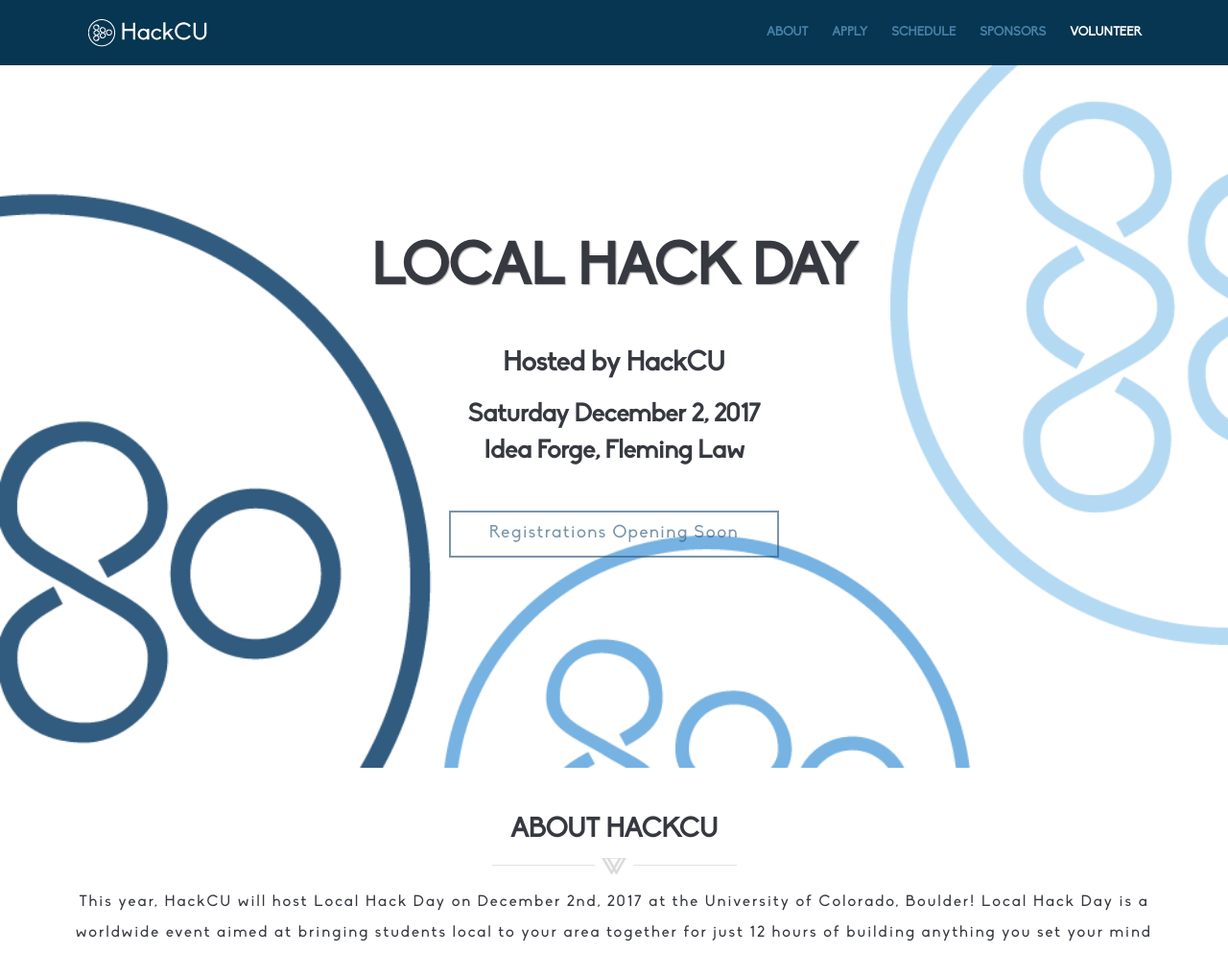
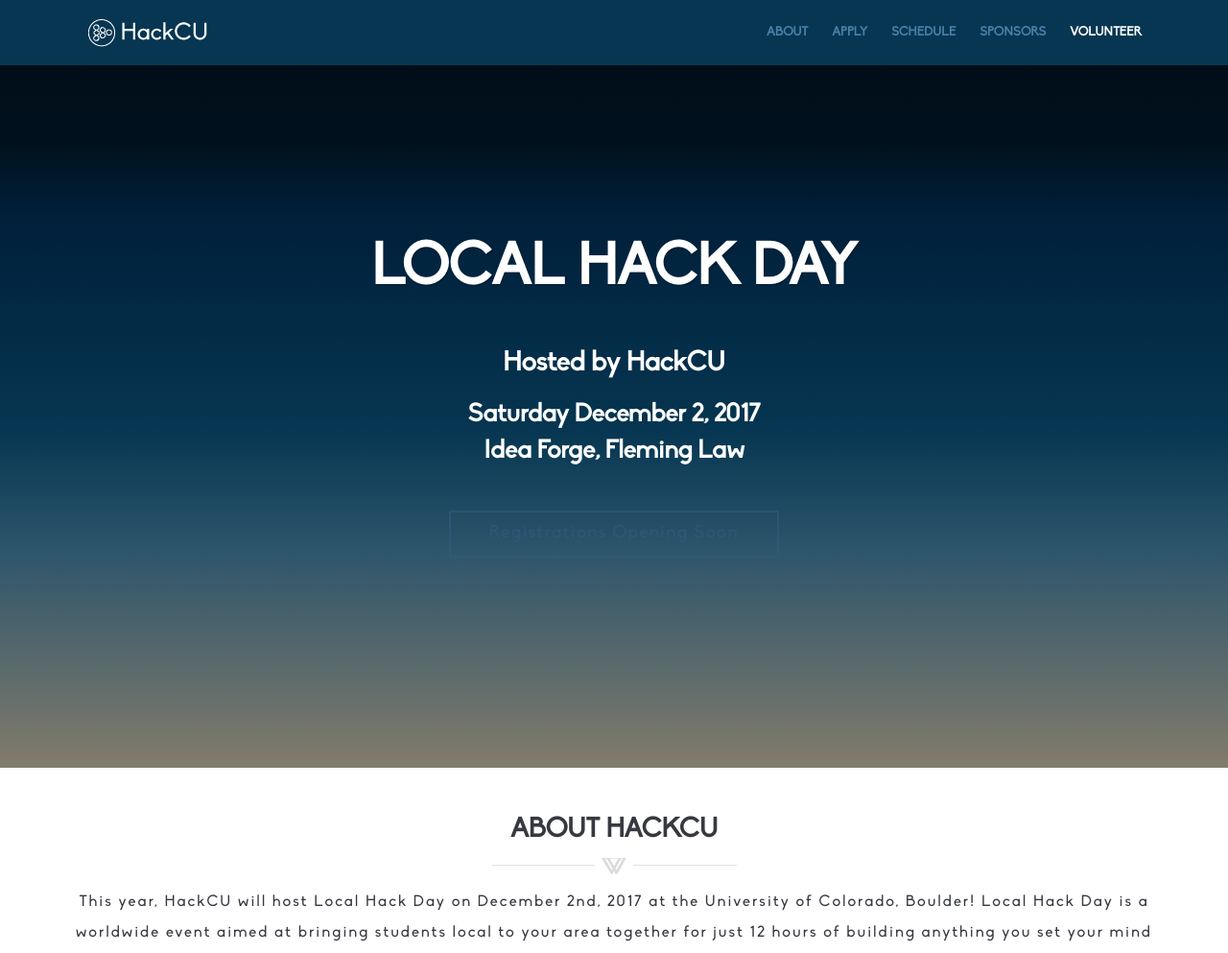
Before and after one commit to HackCU/LocalHackDay, a PHP site: page / in a window 1280 px wide. Shown: the top 993 px of the page at 96% size. Run offline with PHP 8.4, Linux system fonts and the light colour scheme.

Commit message:
Add gradient for landing section

```diff
--- a/css/skin/the_new_one.css
+++ b/css/skin/the_new_one.css
@@ -2,6 +2,22 @@
 .navbar-default.navbar-fixed-top.navbar-shrink,
 .navbar-collapse {
   background-color: #063651;
+}
+
+body:before {
+	position: fixed;
+	z-index: -1;
+	top: 0;
+	left: 0;
+	bottom: 0;
+	right: 0;
+	display: block;
+	background: #063651; /* For browsers that do not support gradients */
+	background: -webkit-linear-gradient(#020913 0%, #00121E 19%, #001F3A 28%, #063651 56%, #2B546B 71%, #827C6C 100%);
+	background: -o-linear-gradient(#020913 0%, #00121E 19%, #001F3A 28%, #063651 56%, #2B546B 71%, #827C6C 100%);
+	background: -moz-linear-gradient(#020913 0%, #00121E 19%, #001F3A 28%, #063651 56%, #2B546B 71%, #827C6C 100%);
+	background: linear-gradient(#020913 0%, #00121E 19%, #001F3A 28%, #063651 56%, #2B546B 71%, #827C6C 100%); /* Standard syntax */
+	content: "";
 }
 
 a, a:hover, a:focus {
@@ -65,5 +81,10 @@ a, a:hover, a:focus {
 }
 
 section#text-carousel-intro-section {
-  background-image: url('/img/winter.png') !important;
+    color: #ffffff;
+    background: #063651; /* For browsers that do not support gradients */
+	background: -webkit-linear-gradient(#020913 0%, #00121E 19%, #001F3A 28%, #063651 56%, #2B546B 71%, #827C6C 100%);
+	background: -o-linear-gradient(#020913 0%, #00121E 19%, #001F3A 28%, #063651 56%, #2B546B 71%, #827C6C 100%);
+	background: -moz-linear-gradient(#020913 0%, #00121E 19%, #001F3A 28%, #063651 56%, #2B546B 71%, #827C6C 100%);
+	background: linear-gradient(#020913 0%, #00121E 19%, #001F3A 28%, #063651 56%, #2B546B 71%, #827C6C 100%); /* Standard syntax */
 }
--- a/index.html
+++ b/index.html
@@ -87,7 +87,7 @@
 
     </header>
 
-    <section id="text-carousel-intro-section" style="background-image: url(img/maincover2b.gif);
+    <section id="text-carousel-intro-section" style="
     background-size: cover;
     background-repeat: no-repeat;
     background-attachment: fixed;
```
